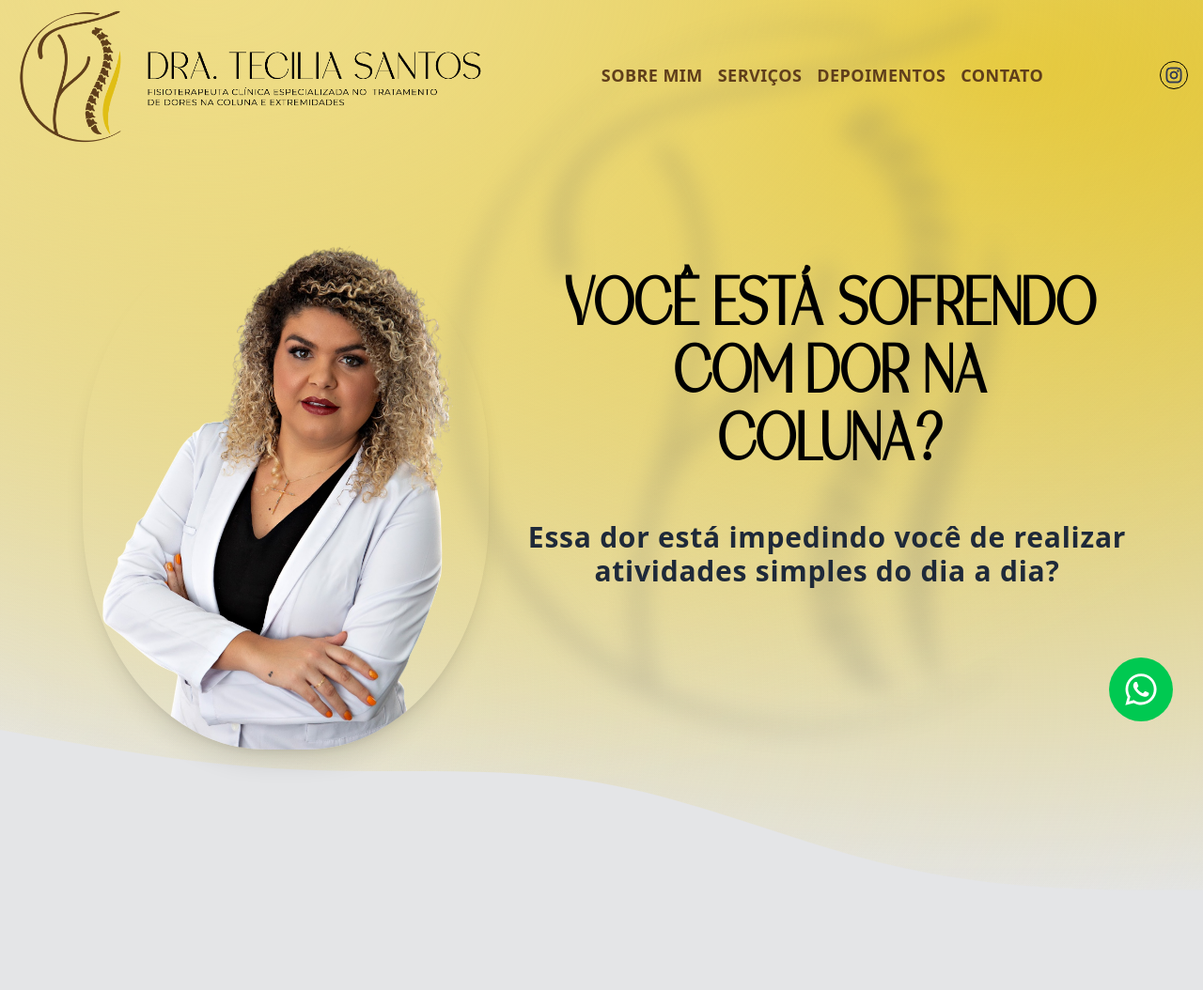
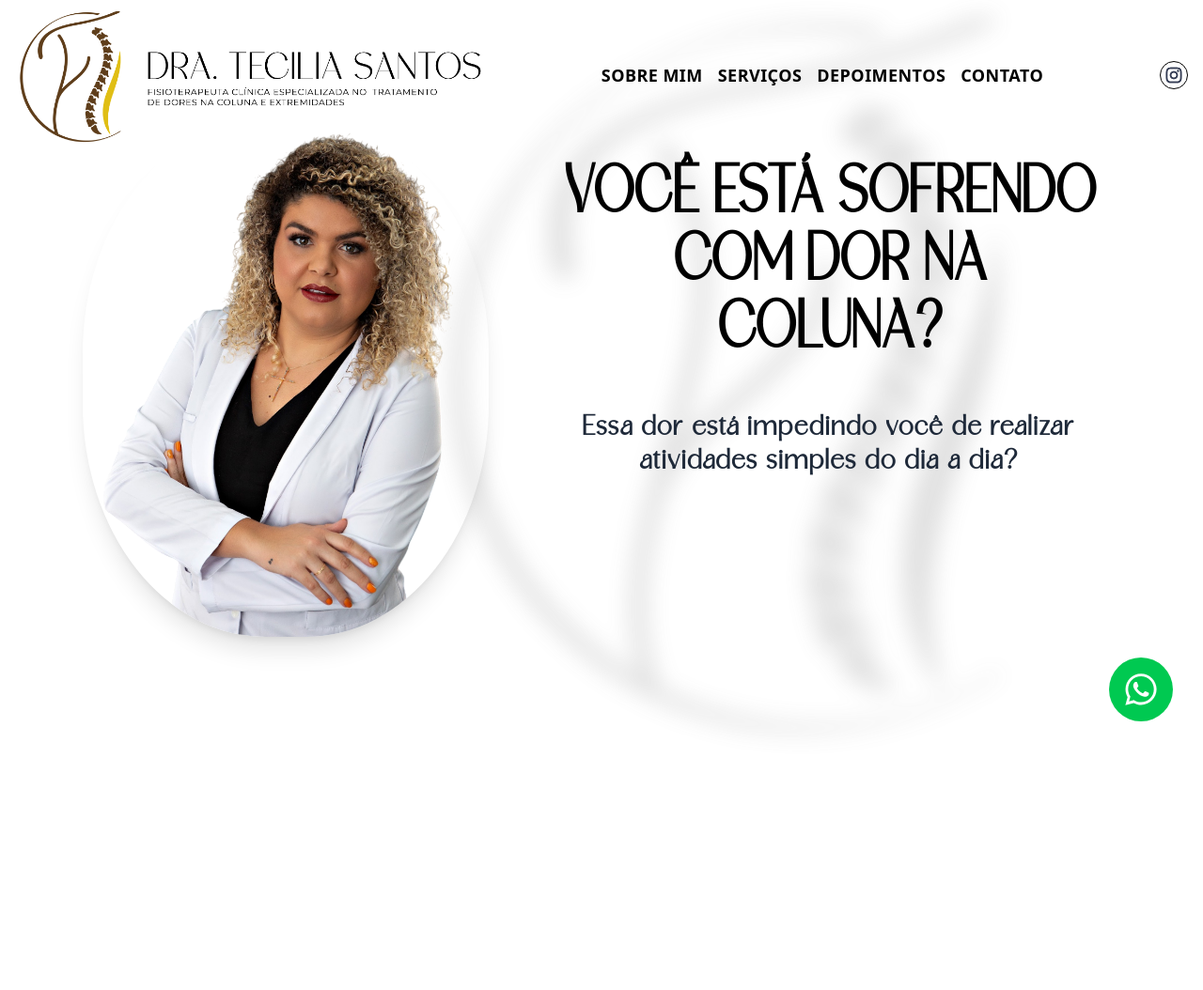
Before and after one commit to tiago-forward/landing-page-tecilia, a Next.js app: page / in a window 1280 px wide. Shown: the top 1054 px of the page at 94% size. Built offline with nearby package versions, Linux system fonts and the light colour scheme.

Commit message:
some adjustment colors

```diff
--- a/src/app/page.tsx
+++ b/src/app/page.tsx
@@ -21,8 +21,8 @@ export default function Home() {
           }}
         />
 
-        <div className="max-w-6xl mx-auto min-h-[90vh] px-4 pt-24 md:pt-32 lg:pt-40 relative">
-          <div className="flex flex-col items-center justify-center gap-8 lg:flex-row relative mt-10 md:mt-20">
+        <div className="max-w-6xl mx-auto min-h-[90vh] px-4 pt-24 md:pt-32 lg:pt-30 relative">
+          <div className="flex flex-col items-center justify-center gap-8 lg:flex-row relative mt-10 md:mt-0">
             {/* Container da imagem com marca d'água */}
             <div className="relative w-full max-w-xs md:max-w-md lg:max-w-[28rem] aspect-square flex-shrink-0">
               <div className="z-10 absolute inset-2 overflow-hidden h-[400px] md:h-[550px] rounded-[45%] shadow-xl">
@@ -44,7 +44,7 @@ export default function Home() {
               >
                 Você está sofrendo com dor na coluna?
               </h1>
-              <p className="text-txt-description font-semibold text-lg md:text-2xl lg:text-3xl tracking-wide max-w-md sm:max-w-xl lg:max-w-2xl">
+              <p className="font-actioness text-txt-description font-semibold text-lg md:text-2xl lg:text-3xl tracking-wide max-w-md sm:max-w-xl lg:max-w-2xl">
                 Essa dor está impedindo você de realizar atividades simples do
                 dia a dia?
               </p>
@@ -53,7 +53,7 @@ export default function Home() {
         </div>
         <svg xmlns="http://www.w3.org/2000/svg" viewBox="0 0 1440 320">
           <path
-            fill="#E4E5E7"
+            fill="#FFFFFF"
             fill-opacity="1"
             d="M0,64L60,74.7C120,85,240,107,360,112C480,117,600,107,720,128C840,149,960,203,1080,229.3C1200,256,1320,256,1380,256L1440,256L1440,320L1380,320C1320,320,1200,320,1080,320C960,320,840,320,720,320C600,320,480,320,360,320C240,320,120,320,60,320L0,320Z"
           ></path>
@@ -66,16 +66,16 @@ export default function Home() {
       </section>
       <svg xmlns="http://www.w3.org/2000/svg" viewBox="0 0 1440 320">
         <path
-          fill="#E5DAA6"
+          fill="#E0BE14"
           fill-opacity="1"
           d="M0,192L60,208C120,224,240,256,360,229.3C480,203,600,117,720,112C840,107,960,181,1080,181.3C1200,181,1320,107,1380,69.3L1440,32L1440,320L1380,320C1320,320,1200,320,1080,320C960,320,840,320,720,320C600,320,480,320,360,320C240,320,120,320,60,320L0,320Z"
         ></path>
       </svg>
-      <section id="serviços" className="min-h-[79vh] bg-[#E5DAA6]">
+      <section id="serviços" className="min-h-[79vh] bg-[#E0BE14]">
         <Services />
         <svg xmlns="http://www.w3.org/2000/svg" viewBox="0 0 1440 320">
           <path
-            fill="#E4E5E7"
+            fill="#FFFFFF"
             fill-opacity="1"
             d="M0,32L60,53.3C120,75,240,117,360,117.3C480,117,600,75,720,85.3C840,96,960,160,1080,176C1200,192,1320,160,1380,144L1440,128L1440,320L1380,320C1320,320,1200,320,1080,320C960,320,840,320,720,320C600,320,480,320,360,320C240,320,120,320,60,320L0,320Z"
           ></path>
@@ -86,12 +86,12 @@ export default function Home() {
       </section>
       <svg xmlns="http://www.w3.org/2000/svg" viewBox="0 0 1440 320">
         <path
-          fill="#E5DAA6"
+          fill="#E0BE14"
           fill-opacity="1"
           d="M0,128L60,133.3C120,139,240,149,360,154.7C480,160,600,160,720,138.7C840,117,960,75,1080,85.3C1200,96,1320,160,1380,192L1440,224L1440,320L1380,320C1320,320,1200,320,1080,320C960,320,840,320,720,320C600,320,480,320,360,320C240,320,120,320,60,320L0,320Z"
         ></path>
       </svg>
-      <section id="contato" className="min-h-[79vh] bg-[#E5DAA6]">
+      <section id="contato" className="min-h-[79vh] bg-[#E0BE14]">
         <Contact />
       </section>
     </main>
--- a/src/components/carousels/CarouselsAbout.tsx
+++ b/src/components/carousels/CarouselsAbout.tsx
@@ -118,7 +118,7 @@ export function CarouselsAbout() {
                 alt={`Slide ${item.id}`}
                 className="w-full h-80 object-cover"
               />
-              <p className="mt-2 mb-6 text-center text-base md:text-lg px-2 text-txt-tertiary">
+              <p className="mt-2 mb-6 text-center text-base md:text-lg px-2 text-txt-primary">
                 {item.description}
               </p>
             </div>
--- a/src/components/layouts/Header.tsx
+++ b/src/components/layouts/Header.tsx
@@ -49,7 +49,7 @@ export const Header = () => {
             </div>
           </Link>
           <nav className="hidden max-w-6xl lg:flex lg:flex-1 lg:items-center lg:justify-center gap-8">
-            <ul className="flex items-center gap-4 text-lg uppercase text-txt-tertiary">
+            <ul className="flex items-center gap-4 text-lg uppercase text-txt-primary">
               {navigationLinks.map((link) => (
                 <li
                   key={link.id}
--- a/src/components/sections/Services.tsx
+++ b/src/components/sections/Services.tsx
@@ -69,7 +69,7 @@ export default function Services() {
               className="w-full h-80 object-cover rounded-xl mb-4"
             />
             <h3 className="text-xl font-semibold mb-2">{service.title}</h3>
-            <p className="text-base text-txt-tertiary">{service.description}</p>
+            <p className="text-base text-txt-primary">{service.description}</p>
           </div>
         ))}
       </div>
--- a/src/styles/globals.css
+++ b/src/styles/globals.css
@@ -5,7 +5,7 @@ html {
 }
 
 body {
-  background-color: #e4e5e7;
+  background-color: #FFFFFF;
 }
 
 @font-face {
@@ -39,18 +39,18 @@ body {
   font-family: "Actioness", sans-serif;
 }
 
-.backgroundGrandientHero {
+/* .backgroundGrandientHero {
   background-size: 100% 100%;
   background-position: 0px 0px, 0px 0px, 0px 0px, 0px 0px, 0px 0px;
   background-image: radial-gradient(
       113% 91% at 17% -2%,
-      #efdd87 1%,
+      #e0be14 1%,
       #ff000000 99%
     ),
     radial-gradient(142% 91% at 83% 7%, #e0be14 1%, #ff000000 99%),
-    radial-gradient(142% 91% at -6% 74%, #e4e5e7 1%, #ff000000 99%),
-    radial-gradient(142% 91% at 111% 84%, #e4e5e7 0%, #e4e5e7 100%);
-}
+    radial-gradient(142% 91% at -6% 74%, #ffffff 1%, #ff000000 99%),
+    radial-gradient(142% 91% at 111% 84%, #ffffff 0%, #ffffff 100%);
+} */
 
 .backgroundGradientAbout {
   background-size: 100% 100%;
```
Also changed, not shown: src/components/layouts/Footer.tsx (+22 -6 lines).
